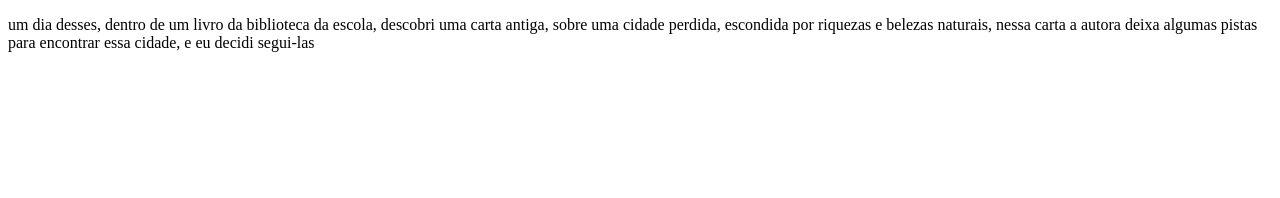
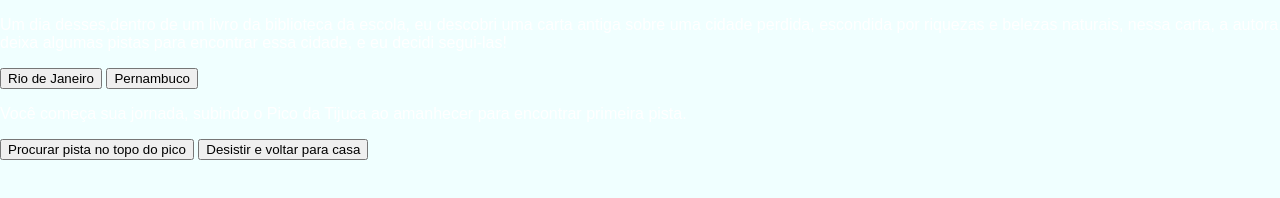
Before and after one commit to cristhyan444/aventura, a plain HTML site: page index.html in a window 1280 px wide. Drawn offline with Linux system fonts and the light colour scheme; a web font is replaced by a local one.

Commit message:
12/06 pt pica

```diff
--- a/index.html
+++ b/index.html
@@ -4,20 +4,38 @@
 <head>
     <meta charset="UTF-8">
     <meta name="viewport" content="width=device-width, initial-scale=1.0">
-    <title>Document</title>
+    <link rel="stylesheet" href="style.css"><link rel="preconnect" href="https://fonts.googleapis.com">
+<link rel="preconnect" href="https://fonts.gstatic.com" crossorigin>
+<link href="https://fonts.googleapis.com/css2?family=Bai+Jamjuree:ital,wght@0,200;0,300;0,400;0,500;0,600;0,700;1,200;1,300;1,400;1,500;1,600;1,700&display=swap" rel="stylesheet">
+    <link rel="preconnect" href="https:://fonts.googleapis.com">
+    <link rel="stylesheet" href="https:://fontsgs">
+
+    <title>Em Busca Da Cidade Perdida</title>
 </head>
 
 <body>
+    <main>
+        <div>
+            <p>Um dia desses,dentro de um livro da biblioteca da escola, eu descobri uma carta antiga sobre uma cidade
+                perdida, escondida por riquezas e belezas naturais, nessa carta, a autora deixa algumas pistas para
+                encontrar essa cidade, e eu decidi segui-las!</p>
+            <button class="bn-proximo" data-proximo="1">
+                Rio de Janeiro</button>
+            <button class="btn-proximo" data-proximo="2">
+                Pernambuco</button>
+
+        </div>
+        <div class="passo" id="passo-1">
+            <p>Você começa sua jornada, subindo o Pico da Tijuca ao amanhecer para encontrar primeira pista.
+            </p>
+            <button class="btn-proximo" data-proximo="3">
+                Procurar pista no topo do pico</button>
+            <button class="btn-proximo" data-proximo="4">
+                Desistir e voltar para casa</button>
+        </div>
+    </main>
+
 
 </body>
 
 </html>
-<main>
-    <div>
-
-        <p>um dia desses, dentro de um livro da biblioteca da escola, descobri uma carta antiga, sobre uma cidade
-            perdida, escondida por riquezas e belezas naturais, nessa carta a autora deixa algumas pistas para encontrar
-            essa cidade, e eu decidi segui-las</p>
-    </div>
-
-</main>
--- /dev/null
+++ b/style.css
@@ -0,0 +1,13 @@
+body{
+ background-color: azure;
+ color: white;
+ font-family: "bai jamjuree", sans-serif;
+ display flex;
+ justify-content: center;
+ align-items: center;
+ height: 70px;
+margin: 0;
+
+
+
+}
```
